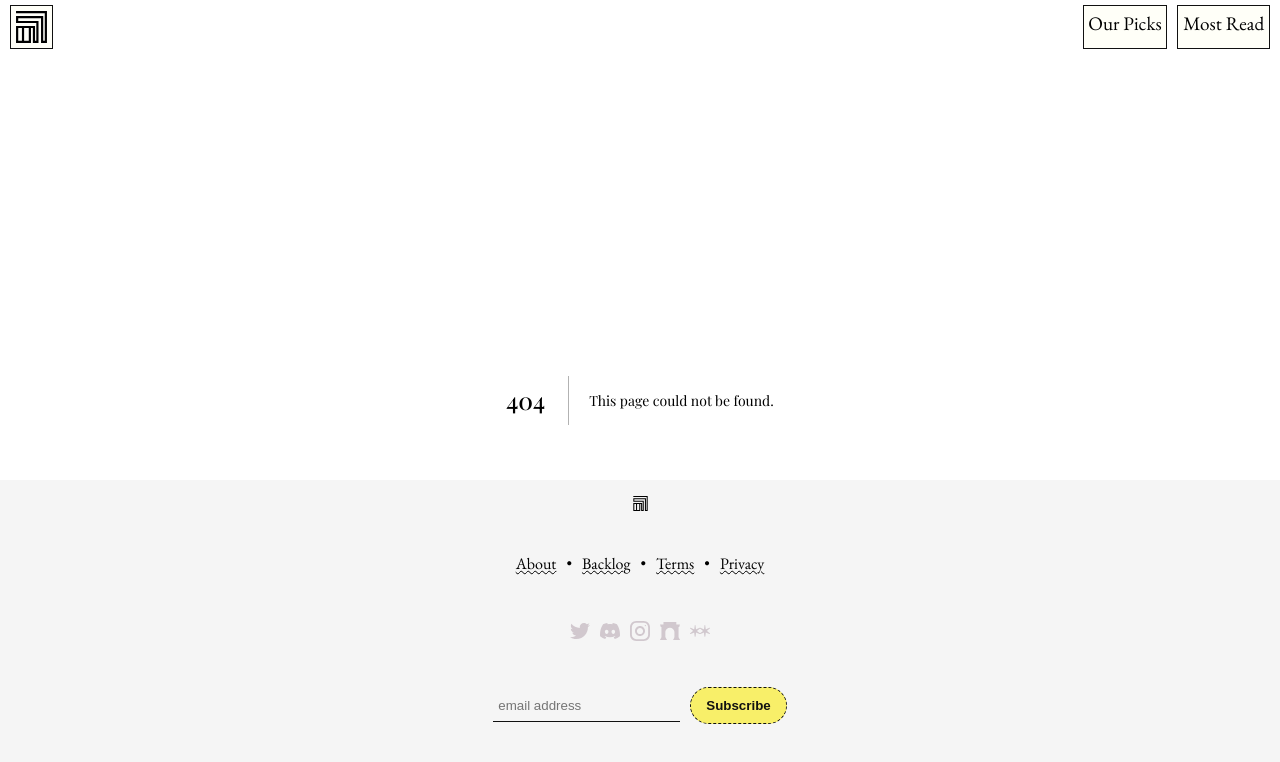
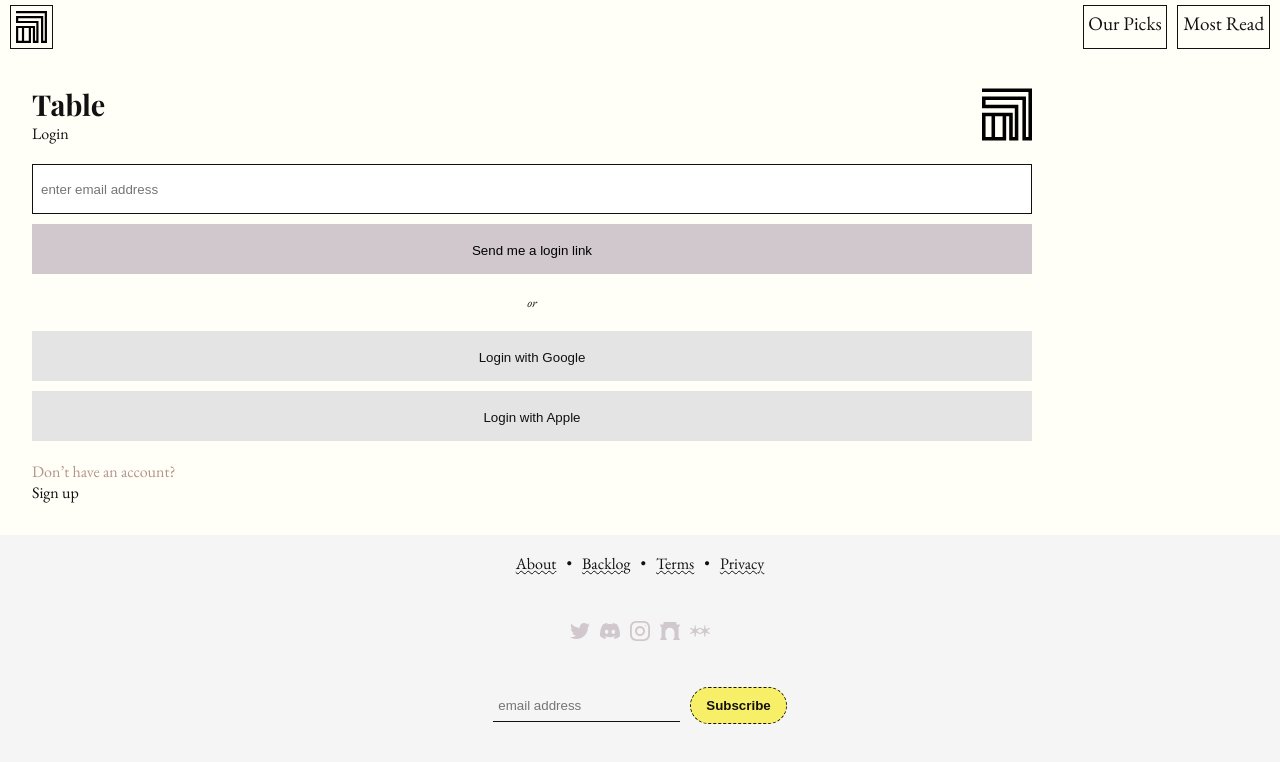
Before and after one commit to ttablettable/magazine-fe, a Next.js app: page /login in a window 1280 px wide. Before the commit this address had no page. Shown: the top 762 px of the page. Built offline with nearby package versions, Linux system fonts and the light colour scheme; a web font is replaced by a local one.

Commit message:
Add initial login and sign-up pages

```diff
--- /dev/null
+++ b/src/app/login/page.module.css
@@ -0,0 +1,78 @@
+.page {
+  padding: 2rem;
+  margin-bottom: var(--margin-bottom);
+  background: var(--white);
+}
+
+.main {
+  display: flex;
+  flex-direction: column;
+  margin-top: 53px;
+}
+
+.card {
+  display: flex;
+  flex-direction: column;
+  max-width: var(--max-width);
+  gap: 20px;
+}
+
+.header {
+  display: flex;
+  flex-direction: row;
+  justify-content: space-between;
+  width: 100%;
+  gap: 20px;
+}
+
+.header h1 {
+  font-size: 1.8rem;
+}
+
+.header img {
+  width: 50px;
+}
+
+.form,
+.oauth {
+  display: flex;
+  flex-direction: column;
+  justify-content: space-between;
+  gap: 10px;
+}
+
+.form input,
+.form button,
+.oauth button {
+  border-radius: 0px;
+  border: none;
+  height: 50px;
+}
+
+.form input {
+    border: 0.25px solid var(--black);
+    padding: 0.5rem;
+}
+
+.form button {
+  background: var(--purple);
+}
+
+.oauth button {
+    background: var(--mercury);
+    color: var(--black);
+}
+
+.muted {
+    color: var(--quicksand);
+}
+
+.muted a {
+    color: var(--black);
+}
+
+.cite {
+    font-size: 0.8rem;
+    text-align: center;
+    font-style: italic;
+}
--- /dev/null
+++ b/src/app/login/page.tsx
@@ -0,0 +1,44 @@
+import Link from "next/link";
+import styles from "./page.module.css";
+
+const LoginPage = () => {
+  return (
+    <div className={styles.page}>
+      <div className={styles.main}>
+        <section className={styles.card}>
+          <header className={styles.header}>
+            <div>
+              <h1>Table</h1>
+              <p>Login</p>
+            </div>
+            <img src="/logo.svg" alt="Table logo" className={styles.logo} />
+          </header>
+
+          <form className={styles.form}>
+            <input
+              id="email"
+              type="email"
+              placeholder="enter email address"
+              required
+            />
+
+            <button type="submit">Send me a login link</button>
+          </form>
+
+          <p className={styles.cite}>or</p>
+
+          <div className={styles.oauth}>
+            <button>Login with Google</button>
+            <button>Login with Apple</button>
+          </div>
+          <p className={styles.muted}>
+            Don’t have an account? <br />
+            <Link href="/sign-up">Sign up</Link>
+          </p>
+        </section>
+      </div>
+    </div>
+  );
+};
+
+export default LoginPage;
```
Also changed, not shown: src/app/sign-up/page.tsx (added, +52 -0 lines).
